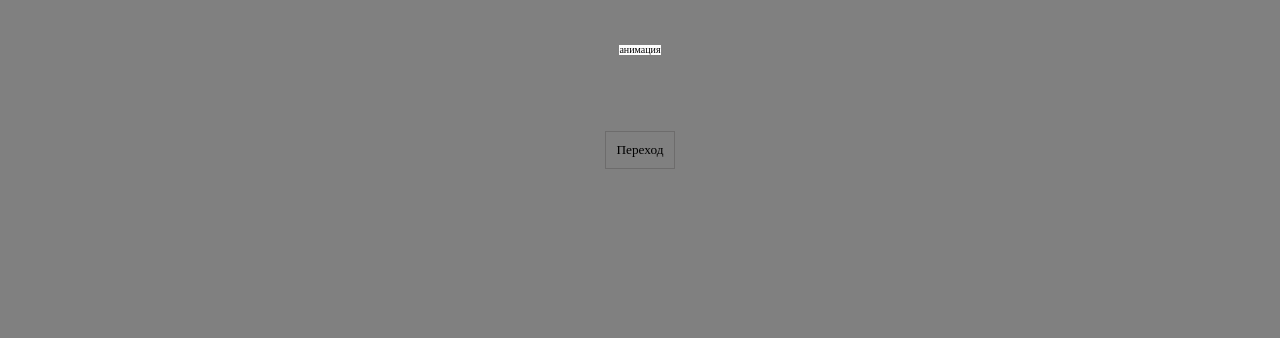
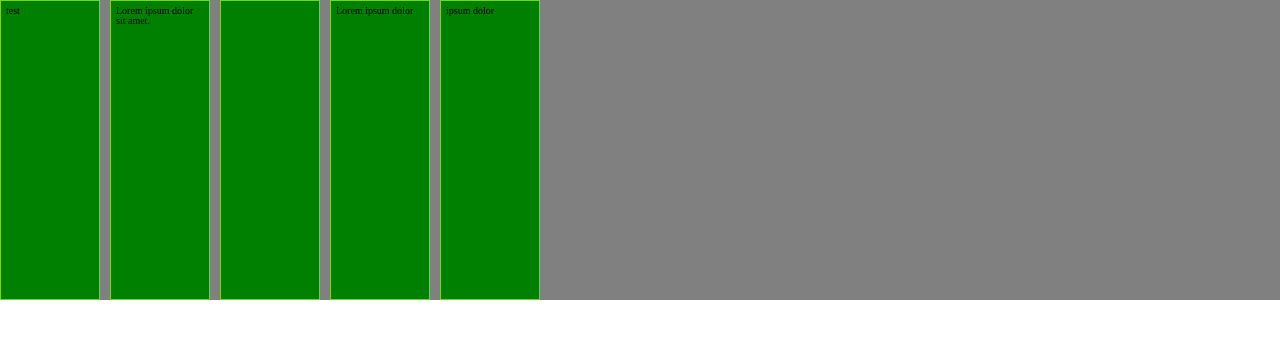
Before and after one commit to 7GBars/CSS_LEARNING_GIT, a React (Create React App) app: page / in a window 1280 px wide. Shown: the top 338 px of the page. Built offline with nearby package versions, Linux system fonts and the light colour scheme.

Commit message:
-добавить стили для items (auto-fit/fill testing)

```diff
--- a/src/App.tsx
+++ b/src/App.tsx
@@ -1,6 +1,6 @@
 import React from 'react';
 
-import {Transition} from "./components/animation/transition/Transition";
+import {AutoFill} from "./components/grid/grid-container-options/auto-fill_auto-fit/auto-fill";
 import './App.css';
 
 
@@ -8,7 +8,7 @@ import './App.css';
 function App() {
   return (
     <div className="App">
-      <Transition/>
+      <AutoFill/>
     </div>
   );
 }
--- a/src/components/grid/grid-container-options/auto-fill_auto-fit/auto-fill.scss
+++ b/src/components/grid/grid-container-options/auto-fill_auto-fit/auto-fill.scss
@@ -2,5 +2,11 @@
   display: grid;
   height: 300px;
   grid-template-columns: repeat(auto-fit, minmax(min-content, 100px));
-
+  gap: 1rem;
+  .item1 {
+    padding: 0.5rem;
+    background-color: green;
+    border: 1px solid rgba(173, 255, 47, 0.67);
+    max-width: 100px;
+  }
 }
```
